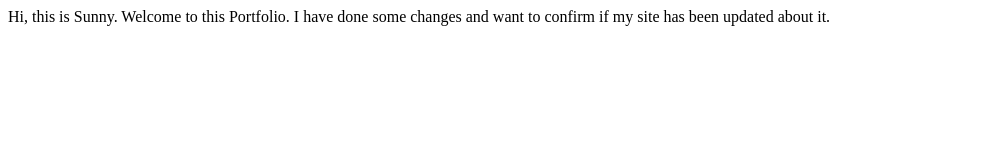
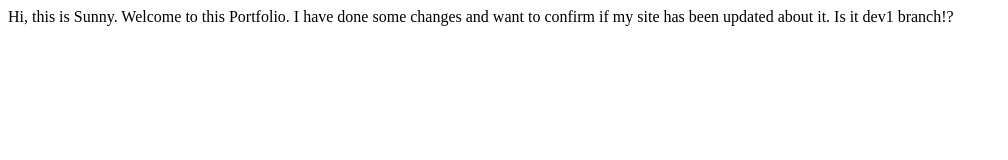
Before and after one commit to Sunny-Goswami/student-demo-portfolio, a plain HTML site: page index.html in a window 1280 px wide. Shown: the whole page, without its empty margins (0-1008 px from the left). Drawn offline with Linux system fonts and the light colour scheme.

Commit message:
test: Checking branch change

```diff
--- a/index.html
+++ b/index.html
@@ -12,5 +12,7 @@
     Hi, this is Sunny. Welcome to this Portfolio.
     I have done some changes and want to confirm
     if my site has been updated about it.
+
+    Is it dev1 branch!?
 </body>
 </html>
```
